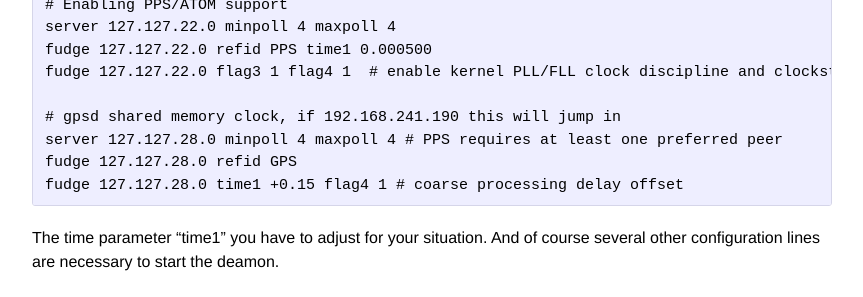
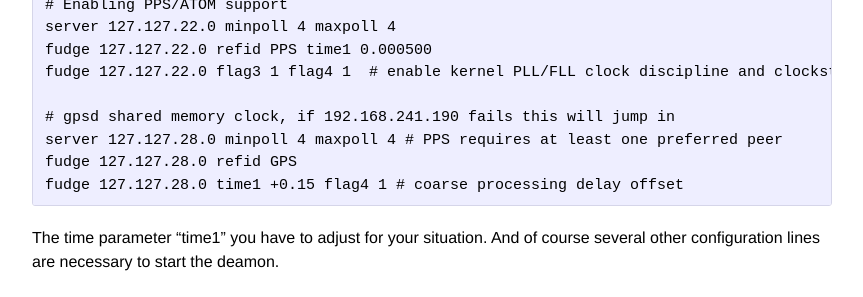
Before and after one commit to hans-mayer/blog, a Jekyll site: the page built from _posts/2025-12-20-GPSD-NTP-on-Raspberry-PI5-with-Trixie.markdown, in a window 1280 px wide and 900 px high, scrolled down 5095 px. Shown: the part 353-650 px from the top of the window, without its empty margins (208-1071 px from the left). Built offline with Jekyll 4.4.1, drawn with Linux system fonts in a browser that asks for light colours; some of the changed text lies outside the part shown.

Commit message:
GPSD-NTP-on-Raspberry-PI5-with-Trixie

```diff
--- a/_posts/2025-12-20-GPSD-NTP-on-Raspberry-PI5-with-Trixie.markdown
+++ b/_posts/2025-12-20-GPSD-NTP-on-Raspberry-PI5-with-Trixie.markdown
@@ -235,7 +235,7 @@ server 127.127.22.0 minpoll 4 maxpoll 4
 fudge 127.127.22.0 refid PPS time1 0.000500
 fudge 127.127.22.0 flag3 1 flag4 1  # enable kernel PLL/FLL clock discipline and clockstats
 
-# gpsd shared memory clock, if 192.168.241.190 this will jump in
+# gpsd shared memory clock, if 192.168.241.190 fails this will jump in
 server 127.127.28.0 minpoll 4 maxpoll 4 # PPS requires at least one preferred peer
 fudge 127.127.28.0 refid GPS
 fudge 127.127.28.0 time1 +0.15 flag4 1 # coarse processing delay offset
```
